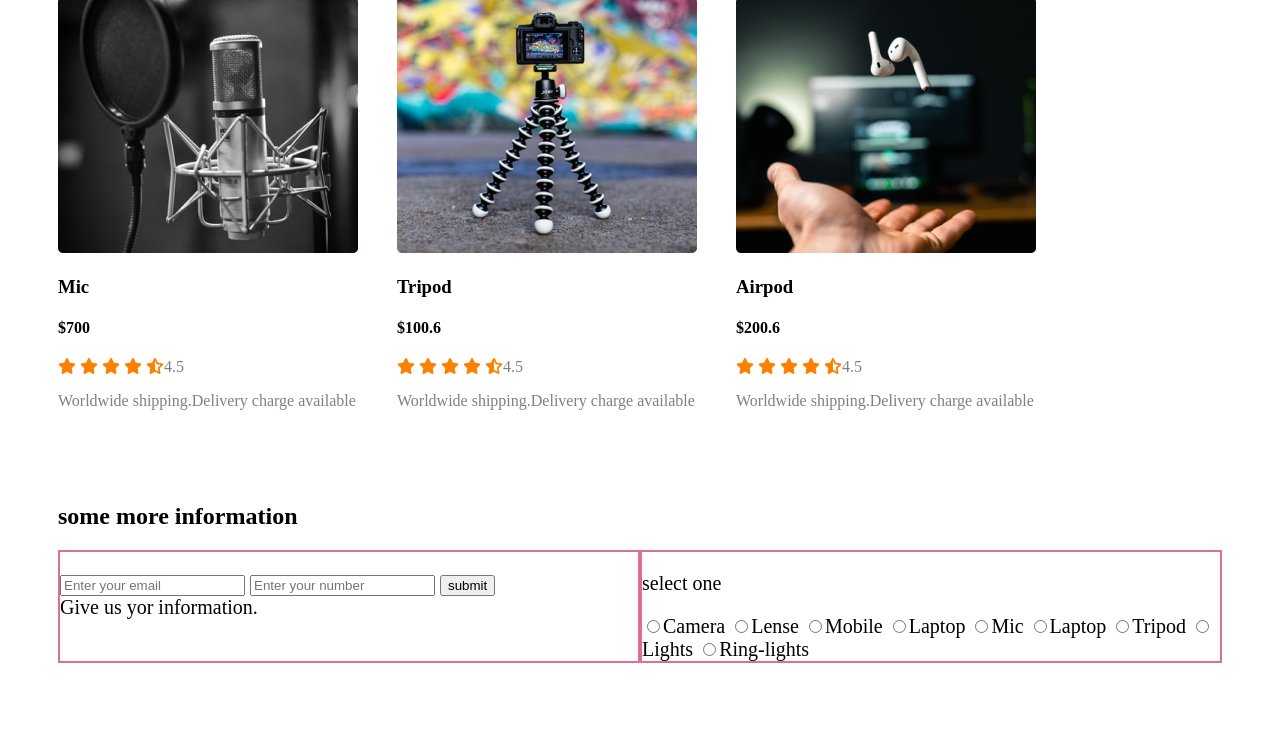
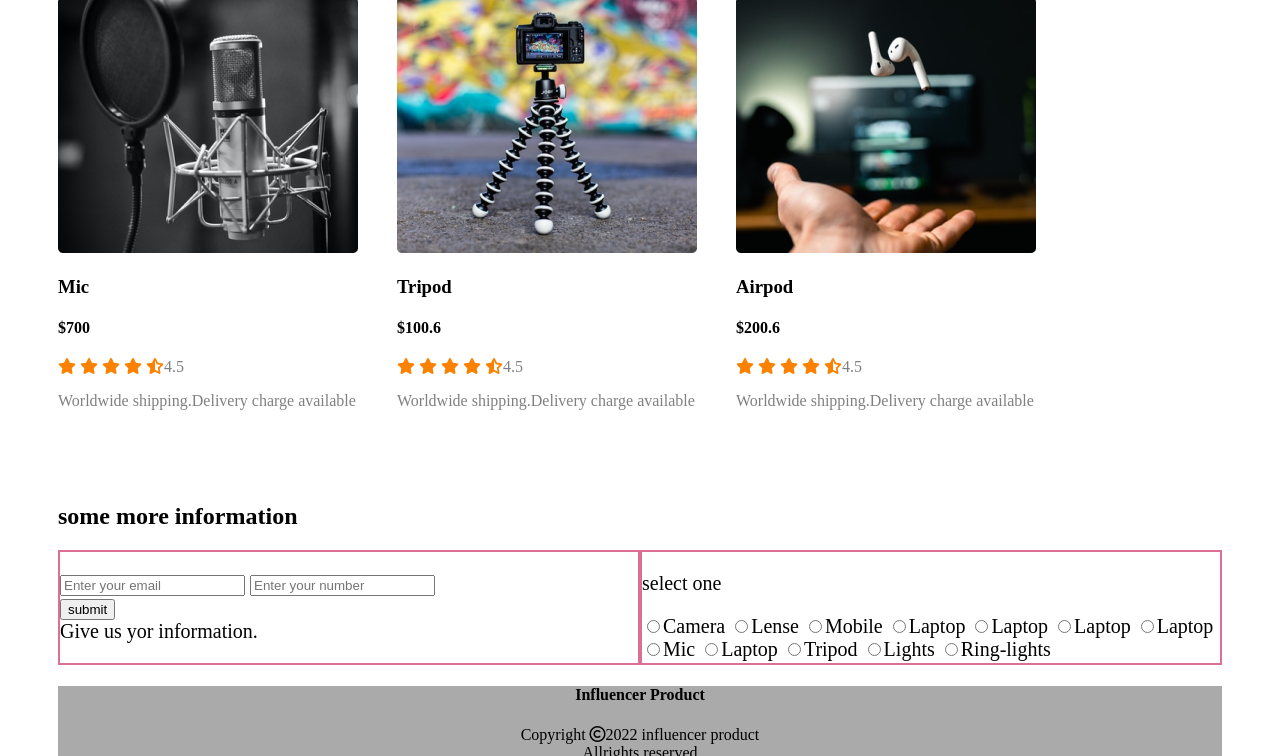
Before and after one commit to Raddiya/assignment-2, a plain HTML site: page index.html in a window 1280 px wide. Shown: the part 938-1694 px from the top of the page. Before the commit the page ends 1659 px from the top, so only its background shows below. Drawn offline with Linux system fonts and the light colour scheme.

Commit message:
structure-done

```diff
--- a/index.html
+++ b/index.html
@@ -150,24 +150,40 @@
 
                 <p>
                     <input type="email" placeholder="Enter your email">
-                    <input type="text" placeholder="Enter your number">
+                    <input type="text" placeholder="Enter your number"><br>
                     <button type="submit">submit</button> <br> Give us yor information.
                 </p>
             </div>
             <div class="box" id="b-2">
                 <p>select one</p>
-                <span> <input type="radio">Camera</span>
-                <span> <input type="radio">Lense</span>
-                <span> <input type="radio">Mobile</span>
-                <span> <input type="radio">Laptop</span>
-                <span> <input type="radio">Mic</span>
-                <span> <input type="radio">Laptop</span>
-                <span> <input type="radio">Tripod</span>
-                <span> <input type="radio">Lights</span>
-                <span> <input type="radio">Ring-lights</span>
+                <span> <input type="radio" name="gadgets">Camera</span>
+                <span> <input type="radio" name="gadgets">Lense</span>
+                <span> <input type="radio" name="gadgets">Mobile</span>
+                <span> <input type="radio" name="gadgets">Laptop</span>
+                <span> <input type="radio" name="gadgets">Laptop</span>
+                <span> <input type="radio" name="gadgets">Laptop</span>
+                <span> <input type="radio" name="gadgets">Laptop</span>
+                <span> <input type="radio" name="gadgets">Mic</span>
+                <span> <input type="radio" name="gadgets">Laptop</span>
+                <span> <input type="radio" name="gadgets">Tripod</span>
+                <span> <input type="radio" name="gadgets">Lights</span>
+                <span> <input type="radio" name="gadgets">Ring-lights</span>
 
             </div>
         </div>
+        <!-- footer  -->
+
+        <footer>
+            <p>
+            <h4>Influencer Product</h4>
+            Copyright <i class="far fa-copyright"></i>2022 influencer product <br>Allrights reserved
+            <br> <i class="fab fa-facebook-square"></i>
+            <i class="fab fa-instagram-square"></i>
+            <i class="fab fa-whatsapp-square"></i>
+            </p>
+        </footer>
+
+
 
     </main>
 
--- a/styles/style.css
+++ b/styles/style.css
@@ -74,3 +74,10 @@ height: 476px;
      flex-grow: 1;
  }
  /* extra-end */
+
+ /*---- footer ---- */
+ footer{
+     background-color:#AAAAAA;
+     justify-items: center;
+    text-align: center;
+ }
```
